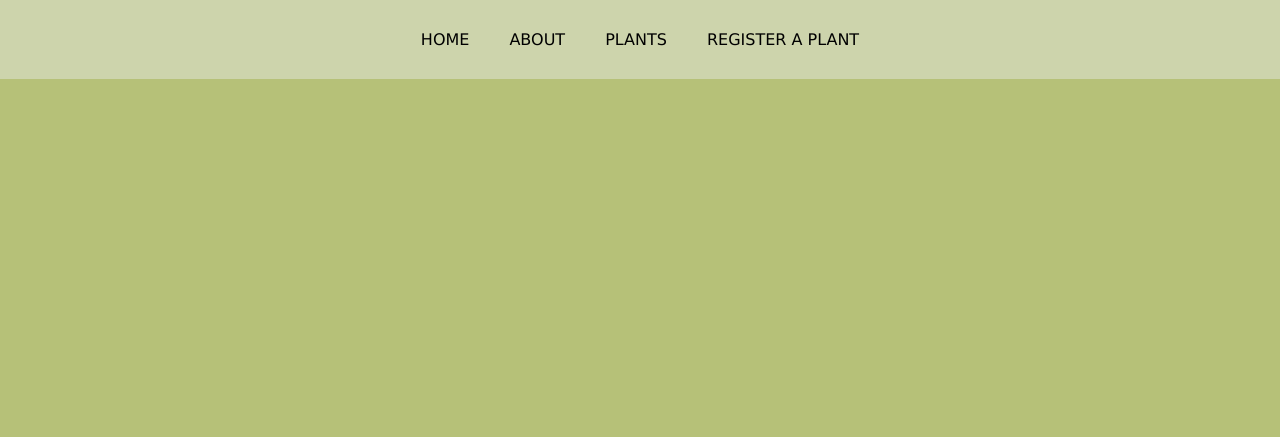
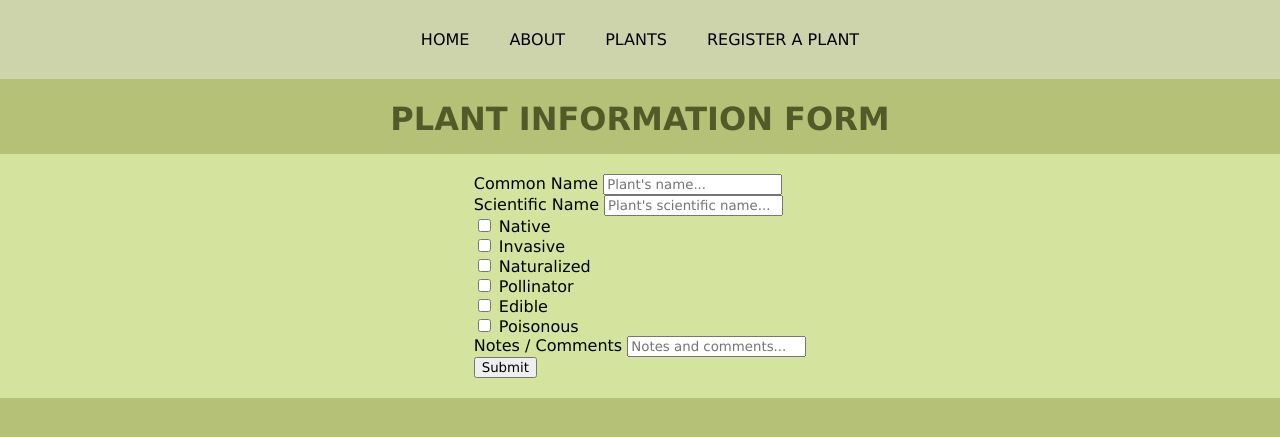
Before and after one commit to Ouckah/mhs-bio-plant-journal, a PHP site: page /register.php in a window 1280 px wide. Shown: the top 437 px of the page. Run offline with PHP 8.4, Linux system fonts and the light colour scheme.

Commit message:
Register Page

```diff
--- a/css/styles.css
+++ b/css/styles.css
@@ -112,3 +112,35 @@ body
 
     pointer-events: none;
 }
+
+/* FORM STYLES */
+.plant-form-header
+{
+    display: flex;
+    justify-content: center;
+    height: 75px;
+
+    text-transform: uppercase;
+    color: var(--color3);
+
+    background-color: var(--color1);
+}
+
+
+.plant-form
+{
+    display: block;
+    text-align: center;
+    align-items: center;
+    padding: 20px;
+
+    background-color: var(--color2);
+}
+
+form
+{
+    display: inline-block;
+    margin-left: auto;
+    margin-right: auto;
+    text-align: left;
+}
--- /dev/null
+++ b/footer.php
@@ -0,0 +1,4 @@
+
+    </body>
+
+</html>
--- /dev/null
+++ b/header.php
@@ -0,0 +1,49 @@
+<!DOCTYPE html>
+
+<html lang='en'>
+
+    <head>
+
+        <title>Home</title>
+        <link rel='stylesheet' href='css/styles.css'/>
+
+    </head>
+
+    <body>
+
+        <div class="container">
+            <div class="nav">
+
+                <div class="left-nav">
+
+                    <p>MHS AP Biology</p>
+
+                </div>
+                <div class="middle-nav">
+
+                    <div class="nav-items">
+
+                        <div class="nav-item">
+                            <a href='index.php'>Home</a>
+                        </div>
+                        <div class="nav-item">
+                            <a href='about.php'>About</a>
+                        </div>
+                        <div class="nav-item">
+                            <a href='plants.php'>Plants</a>
+                        </div>
+                        <div class="nav-item">
+                            <a href='register.php'>Register A Plant</a>
+                        </div>
+
+                    </div>
+
+                </div>
+                <div class="right-nav">
+
+                    <p>Aidan Ouckama</p>
+
+                </div>
+
+            </div>
+        </div>
--- a/register.php
+++ b/register.php
@@ -1,57 +1,70 @@
 <?php
-
+    include_once 'header.php';
 ?>
 
-<!DOCTYPE html>
+<div class="container">
+    <div class="plant-form-header">
 
-<html>
+        <h1>Plant Information Form</h1>
 
-    <head>
+    </div>
+</div>
 
-        <title>Register</title>
-        <link rel='stylesheet' href='css/styles.css'/>
+<div class="container">
+    <div class="plant-form">
 
-    </head>
+        <form>
+            <label for='plant-common-name'>Common Name</label>
+            <input type='text' id='plant-common-name' name='common-name' placeholder="Plant's name...">
 
-    <body>
+            <br>
 
-        <div class="container">
-            <div class="nav">
+            <label for='plant-scientific-name'>Scientific Name</label>
+            <input type='text' id='plant-scientific-name' name='scientific-name' placeholder="Plant's scientific name...">
 
-                <div class="left-nav">
+            <br>
 
-                    <p>MHS AP Biology</p>
+            <input type='checkbox' id='native' name='native'>
+            <label for='native'>Native</label>
 
-                </div>
-                <div class="middle-nav">
+            <br>
 
-                    <div class="nav-items">
+            <input type='checkbox' id='invasive' name='invasive'>
+            <label for='invasive'>Invasive</label>
 
-                        <div class="nav-item">
-                            <a href='index.html'>Home</a>
-                        </div>
-                        <div class="nav-item">
-                            <a href='about.html'>About</a>
-                        </div>
-                        <div class="nav-item">
-                            <a href='plants.html'>Plants</a>
-                        </div>
-                        <div class="nav-item">
-                            <a href='register.html'>Register A Plant</a>
-                        </div>
+            <br>
 
-                    </div>
+            <input type='checkbox' id='naturalized' name='naturalized'>
+            <label for='naturalized'>Naturalized</label>
 
-                </div>
-                <div class="right-nav">
+            <br>
 
-                    <p>Aidan Ouckama</p>
+            <input type='checkbox' id='pollinator' name='pollinator'>
+            <label for='pollinator'>Pollinator</label>
 
-                </div>
+            <br>
 
-            </div>
-        </div>
+            <input type='checkbox' id='edible' name='edible'>
+            <label for='edible'>Edible</label>
 
-    </body>
+            <br>
 
-</html>
+            <input type='checkbox' id='poisonous' name='poisonous'>
+            <label for='poisonous'>Poisonous</label>
+
+            <br>
+
+            <label for='notes'>Notes / Comments</label>
+            <input type='text' cols='40' rows='10' id='notes' name='notes' placeholder="Notes and comments...">
+
+            <br>
+
+            <input type='submit' value='Submit'>
+        </form>
+
+    </div>
+</div>
+
+<?php
+    include_once 'footer.php';
+?>
```
Also changed, not shown: about.php (+4 -54 lines), index.php (+4 -54 lines), plants.php (+5 -55 lines), images/oak_tree.jpg (added).
